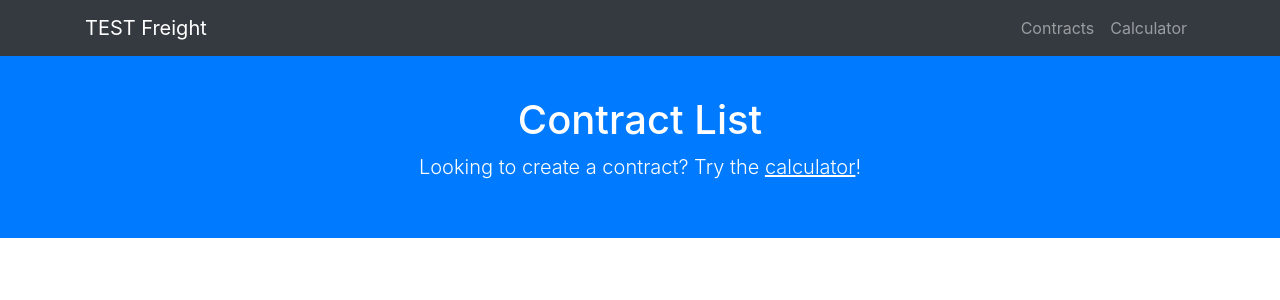
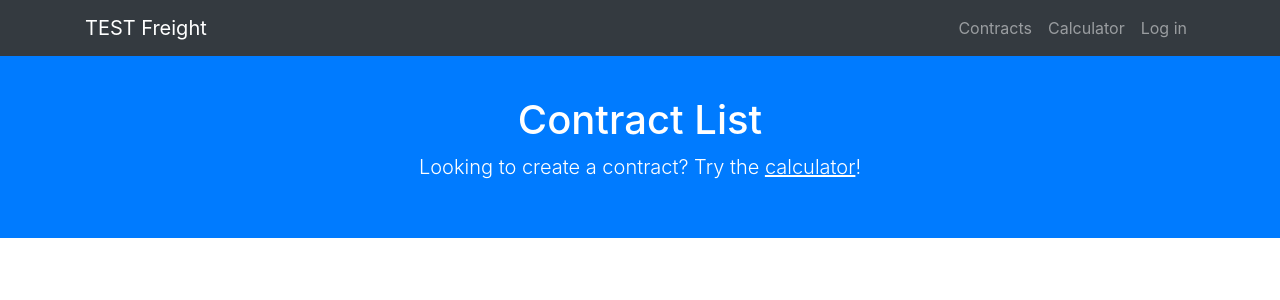
Before and after one commit to stephenswat/test-freight, a Django app: page / in a window 1280 px wide. Shown: the top 300 px of the page. Run offline with Django 3.2, Linux system fonts and the light colour scheme; some libraries are stand-ins or nearby versions.

Commit message:
Make logging in and out more pleasant

```diff
--- a/freight/templates/freight/base.html
+++ b/freight/templates/freight/base.html
@@ -29,11 +29,26 @@
         <div class="collapse navbar-collapse" id="navbarResponsive">
           <ul class="navbar-nav ml-auto">
             <li class="nav-item">
-              <a class="nav-link js-scroll-trigger" href="{% url 'freight:contract_list' %}">Contracts</a>
+              <a class="nav-link" href="{% url 'freight:contract_list' %}">Contracts</a>
             </li>
             <li class="nav-item">
-              <a class="nav-link js-scroll-trigger" href="{% url 'freight:calculator' %}">Calculator</a>
+              <a class="nav-link" href="{% url 'freight:calculator' %}">Calculator</a>
             </li>
+            {% if request.user.is_authenticated %}
+            <li class="nav-item">
+              <a class="nav-link" href="{% url 'eve_auth:login' %}">Add character</a>
+            </li>
+            <li class="nav-item">
+              <a class="nav-link" href="{% url 'logout' %}">Log out</a>
+            </li>
+            <li class="nav-item">
+              <a class="nav-link" href="#">{{ request.user.username }}</a>
+            </li>
+            {% else %}
+            <li class="nav-item">
+              <a class="nav-link" href="{% url 'eve_auth:login' %}">Log in</a>
+            </li>
+              {% endif %}
           </ul>
         </div>
       </div>
--- a/test_freight/settings/base.py
+++ b/test_freight/settings/base.py
@@ -60,3 +60,7 @@ USE_L10N = False
 USE_TZ = False
 
 STATIC_URL = '/static/'
+
+LOGIN_URL = 'eve_auth:login'
+LOGIN_REDIRECT_URL = '/'
+LOGOUT_REDIRECT_URL = '/'
--- a/test_freight/urls.py
+++ b/test_freight/urls.py
@@ -15,8 +15,10 @@ Including another URLconf
 """
 from django.contrib import admin
 from django.urls import path, include
+from django.contrib.auth import views as auth_views
 
 urlpatterns = [
+    path('logout/', auth_views.LogoutView.as_view(), name='logout'),
     path('admin/', admin.site.urls),
     path('eve/', include('eve_auth.urls')),
     path('', include('freight.urls')),
```
